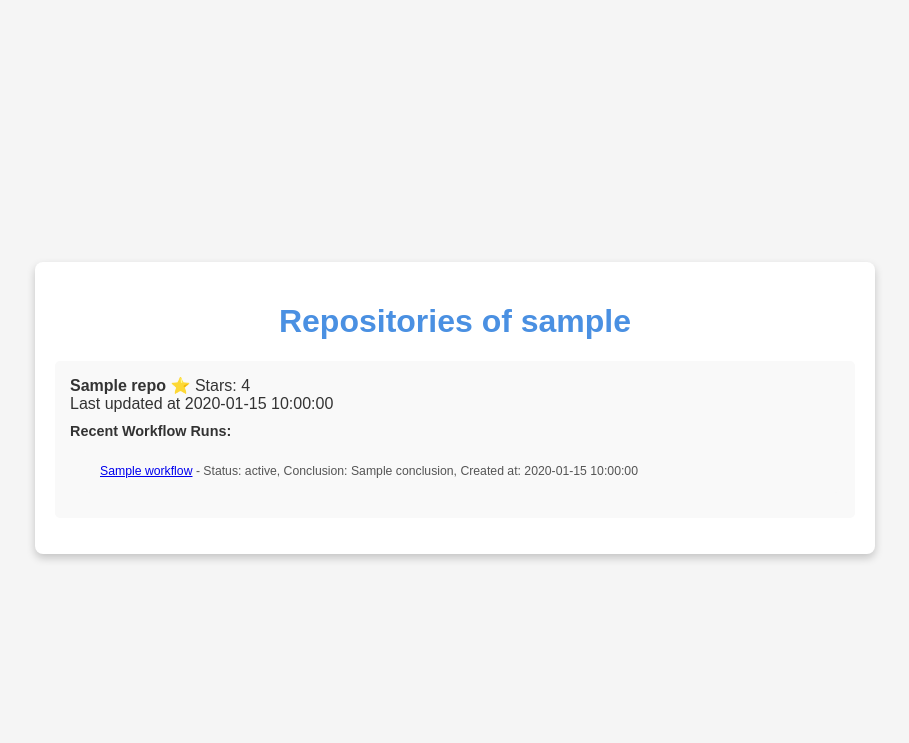
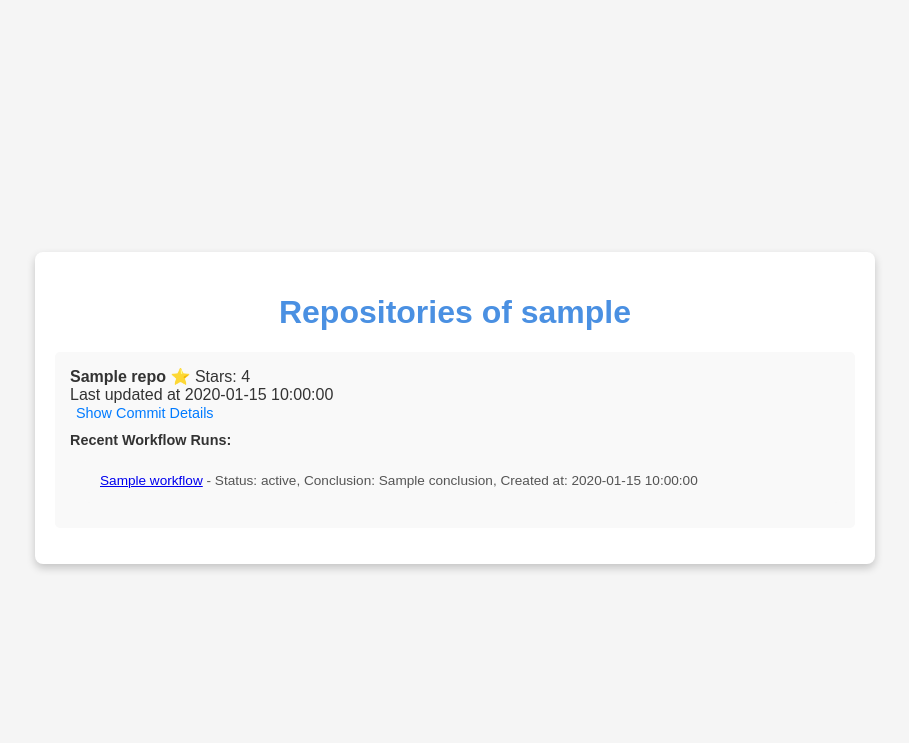
Before and after one commit to Polumm/cs824zs524-sse-app, a Flask app: template templates/repos.html in a window 1280 px wide. Shown: the top 743 px of the page, without its empty margins (185-1094 px from the left). Run offline with Flask 3, Linux system fonts and the light colour scheme; the template is opened without the code that fills it: most values are stand-ins (such as "Sample title", 1, 10 or a date in 2020).

Commit message:
Updated.

```diff
--- a/app.py
+++ b/app.py
@@ -174,6 +174,11 @@ def actions():
     return render_template("actions.html")
 
 
+@app.route("/")
+def index():
+    return render_template("index.html")
+
+
 @app.route("/repos", methods=["POST"])
 def repos():
     username = request.form["username"]
@@ -189,9 +194,16 @@ def repos():
         repo_data = []
 
         for repo in repos:
-            # Fetch workflow runs
-            workflows_url = "https://api.github.com/repos/"
-            f"{username}/{repo['name']}/actions/runs"
+            commits_url = repo["commits_url"].replace("{/sha}", "/main")
+            commit_response = requests.get(commits_url, headers=headers)
+            latest_commit = (
+                commit_response.json()
+                if commit_response.status_code == 200
+                else None
+            )
+
+            workflows_url = "https://api.github.com/repos"
+            f"/{username}/{repo['name']}/actions/runs"
             workflows_response = requests.get(workflows_url, headers=headers)
             workflows = (
                 workflows_response.json().get("workflow_runs", [])
@@ -199,7 +211,6 @@ def repos():
                 else []
             )
 
-            # Limit to top 5 recent workflow runs
             recent_workflows = [
                 {
                     "name": workflow["name"],
@@ -217,6 +228,7 @@ def repos():
                     "html_url": repo["html_url"],
                     "updated_at": repo["updated_at"],
                     "stars": repo["stargazers_count"],
+                    "latest_commit": latest_commit,
                     "recent_workflows": recent_workflows,
                 }
             )
@@ -230,7 +242,3 @@ def repos():
 
 if __name__ == "__main__":
     app.run(debug=True)
-
-
-if __name__ == "__main__":
-    app.run(debug=True)
--- a/templates/repos.html
+++ b/templates/repos.html
@@ -3,7 +3,6 @@
 <head>
     <title>Repositories</title>
     <style>
-        /* Basic Layout */
         body {
             font-family: Arial, sans-serif;
             background-color: #f5f5f5;
@@ -56,16 +55,37 @@
             text-decoration: underline;
         }
 
-        .workflows {
+        .section-title {
             margin-top: 10px;
             font-size: 0.9em;
             color: #333;
+            font-weight: bold;
         }
 
-        .workflow {
+        .workflow, .commit-details {
             margin-left: 15px;
             font-size: 0.85em;
             color: #555;
+        }
+
+        .toggle-btn {
+            background: none;
+            border: none;
+            color: #007bff;
+            font-size: 0.9em;
+            cursor: pointer;
+        }
+
+        .toggle-btn:hover {
+            text-decoration: underline;
+        }
+
+        .commit-details {
+            display: none;
+            padding: 10px;
+            background-color: #f1f1f1;
+            border-radius: 5px;
+            margin-top: 10px;
         }
     </style>
 </head>
@@ -79,8 +99,19 @@
                 <span>⭐ Stars: {{ repo.stars }}</span>
                 <div>Last updated at {{ repo.updated_at }}</div>
 
-                <div class="workflows">
-                    <strong>Recent Workflow Runs:</strong>
+                {% if repo.latest_commit %}
+                    <button class="toggle-btn" onclick="toggleDetails(this)">Show Commit Details</button>
+                    <div class="commit-details">
+                        <ul>
+                            <li><strong>Commit Hash:</strong> {{ repo.latest_commit.sha }}</li>
+                            <li><strong>Author:</strong> {{ repo.latest_commit.commit.author.name }}</li>
+                            <li><strong>Date:</strong> {{ repo.latest_commit.commit.author.date }}</li>
+                            <li><strong>Message:</strong> {{ repo.latest_commit.commit.message }}</li>
+                        </ul>
+                    </div>
+                {% endif %}
+
+                <div class="section-title">Recent Workflow Runs:</div>
                 <ul>
                     {% for workflow in repo.recent_workflows %}
                     <li class="workflow">
@@ -88,10 +119,22 @@
                     </li>
                     {% endfor %}
                 </ul>
-                </div>
             </li>
             {% endfor %}
         </ul>
     </div>
+
+    <script>
+        function toggleDetails(button) {
+            const details = button.nextElementSibling;
+            if (details.style.display === "none" || details.style.display === "") {
+                details.style.display = "block";
+                button.textContent = "Hide Commit Details";
+            } else {
+                details.style.display = "none";
+                button.textContent = "Show Commit Details";
+            }
+        }
+    </script>
 </body>
 </html>
```
Lines whose indentation alone changed are shown as unchanged.
